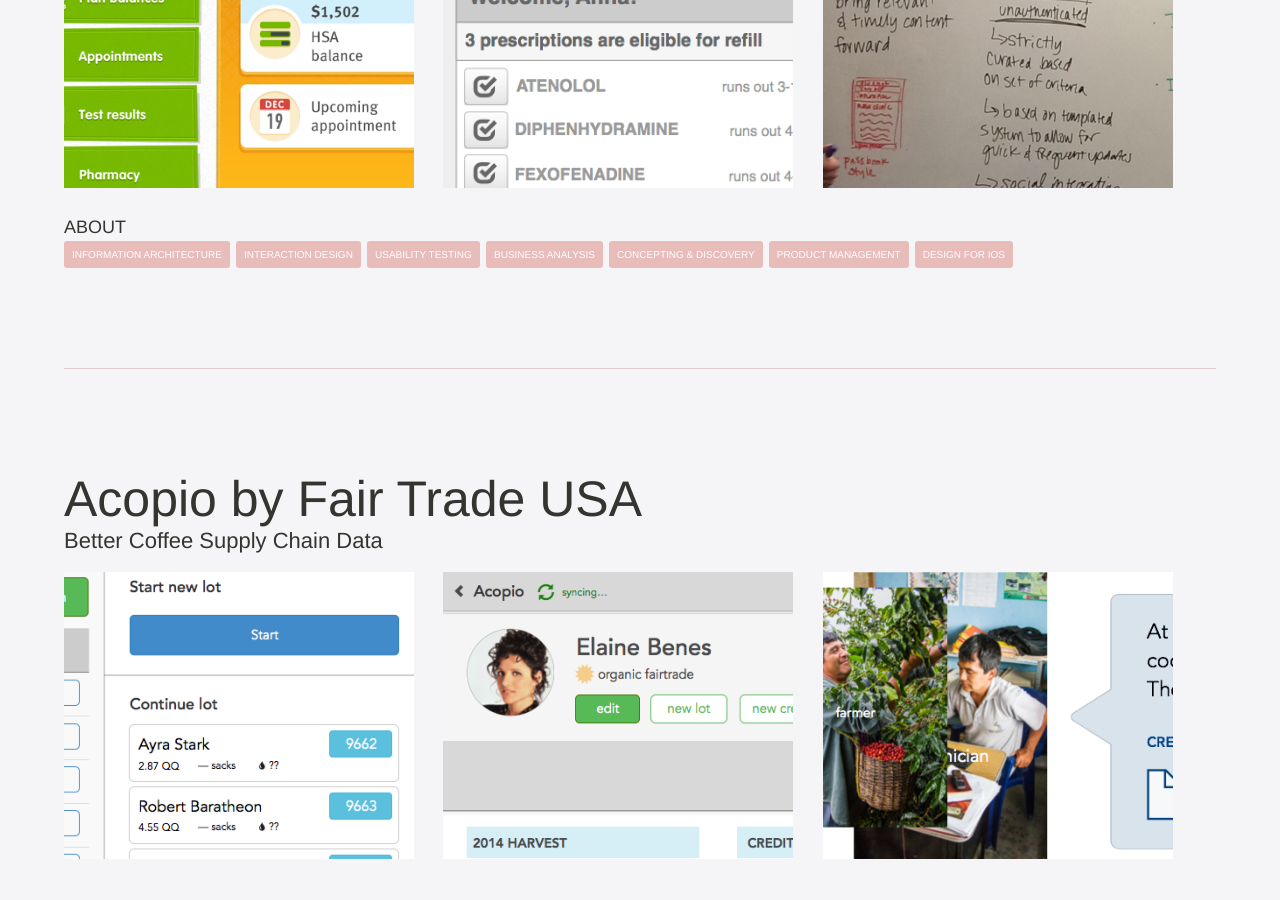
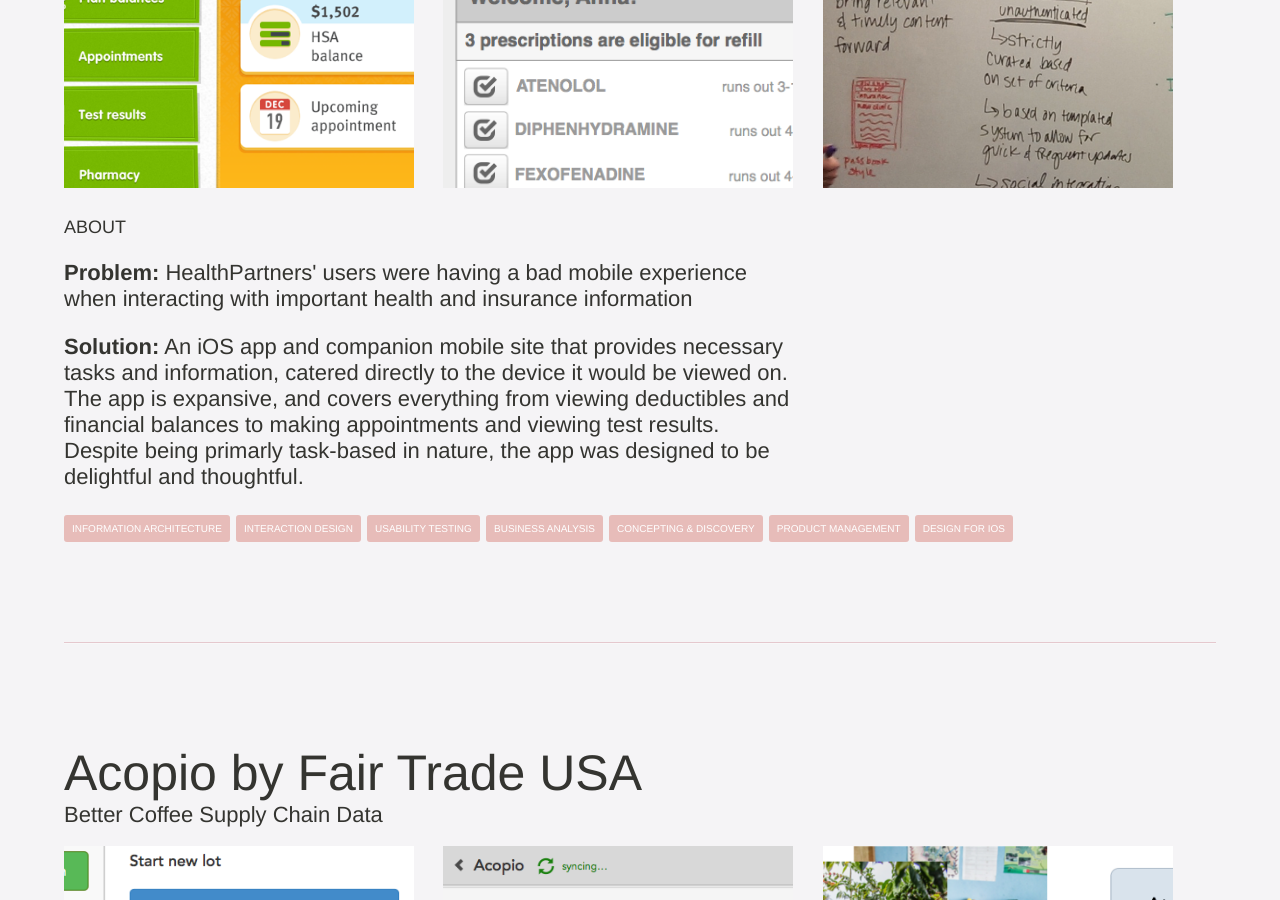
Before and after one commit to linoleumtile/linoleumtile.github.io, a Jekyll site: the page built from portfolio.html, in a window 1280 px wide and 900 px high, scrolled down 1510 px. Built offline with Jekyll 4.4.1, drawn with Linux system fonts in a browser that asks for light colours; nearby versions of some CDN libraries; some web fonts are replaced; Markdown is read by kramdown in place of the engine named in the settings; comment, search, counter and statistics services are not loaded.

Commit message:
text about myhp

```diff
--- a/_includes/portfolio/healthpartners.html
+++ b/_includes/portfolio/healthpartners.html
@@ -66,6 +66,8 @@
 	</div>
 	<div class="project-info">
 		<h3 class="sub-small">ABOUT</h3>
+		<p><strong>Problem:</strong> HealthPartners' users were having a bad mobile experience when interacting with important health and insurance information</p>
+		<p><strong>Solution:</strong> An iOS app and companion mobile site that provides necessary tasks and information, catered directly to the device it would be viewed on. The app is expansive, and covers everything from viewing deductibles and financial balances to making appointments and viewing test results. Despite being primarly task-based in nature, the app was designed to be delightful and thoughtful.</p>
 		<ul class="tags">
 			<li>Information Architecture</li>
 			<li>Interaction Design</li>
```
